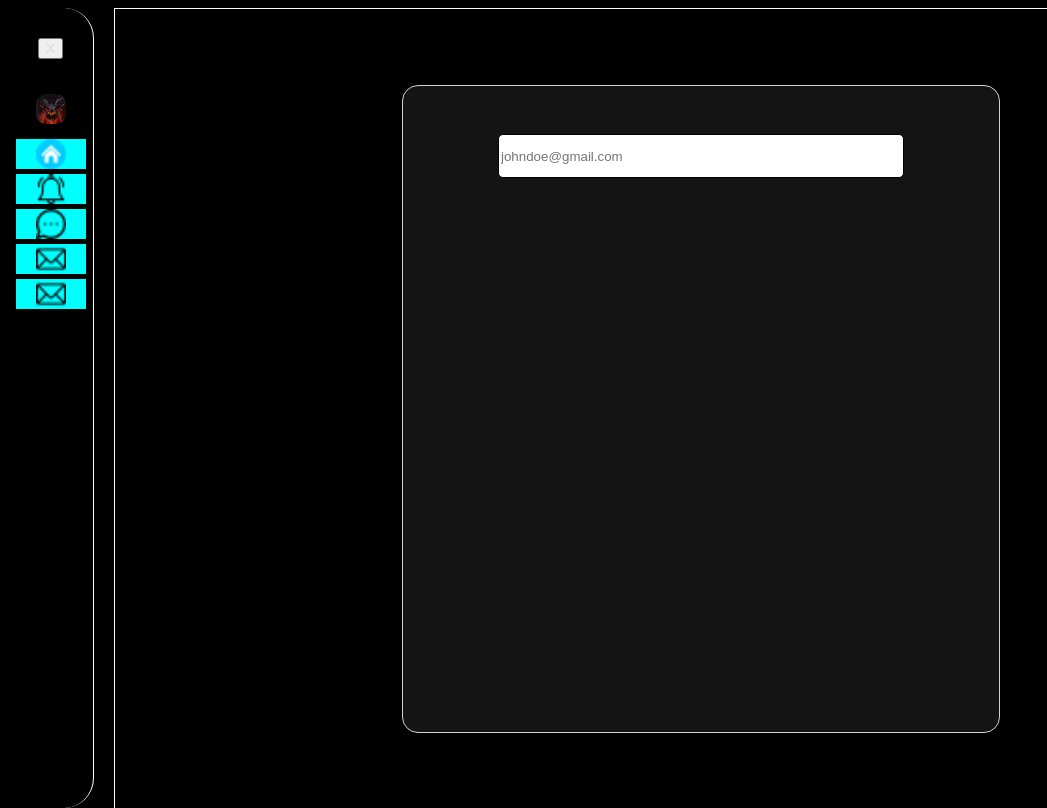
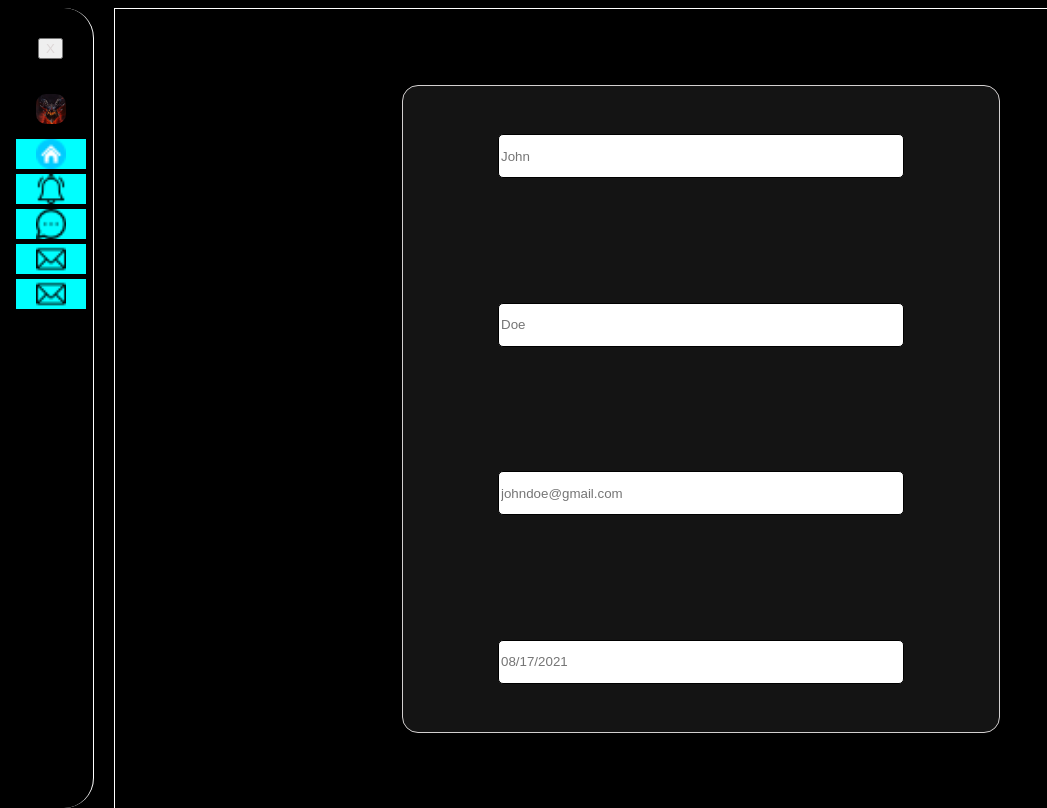
Before and after one commit to Ejswarrior/hookset, a Next.js app: page /create-account in a window 1280 px wide. Shown: the whole page, without its empty margins (0-1047 px from the left). Built offline with nearby package versions, Linux system fonts and the light colour scheme.

Commit message:
chore: added more input

```diff
--- a/app/create-account/page.tsx
+++ b/app/create-account/page.tsx
@@ -28,11 +28,39 @@ export function CreateAccount(){
         <div className={styles.createAccountContainer}>
             <form className={styles.formContainer}>
                 <TextInput
-                type="email"
-                placeholder='johndoe@gmail.com'
-                id='email'
+                type="text"
+                placeholder='John'
+                id='firstName'
                 required
+                value={signUpData.firstName}
                 onChange={(evt: React.ChangeEvent<HTMLInputElement>) => _onChange(evt)}
+                />
+
+<TextInput
+                type="text"
+                placeholder='Doe'
+                id='lastName'
+                required
+                value={signUpData.lastName}
+                onChange={(evt: React.ChangeEvent<HTMLInputElement>) => _onChange(evt)}
+                />
+
+                <TextInput
+                    type="email"
+                    placeholder='johndoe@gmail.com'
+                    id='email'
+                    required
+                    value={signUpData.email}
+                    onChange={(evt: React.ChangeEvent<HTMLInputElement>) => _onChange(evt)}
+                />
+
+                <TextInput
+                    type="text"
+                    placeholder='08/17/2021'
+                    id='dob'
+                    required
+                    value={signUpData.email}
+                    onChange={(evt: React.ChangeEvent<HTMLInputElement>) => _onChange(evt)}
                 />
 
             </form>
```
